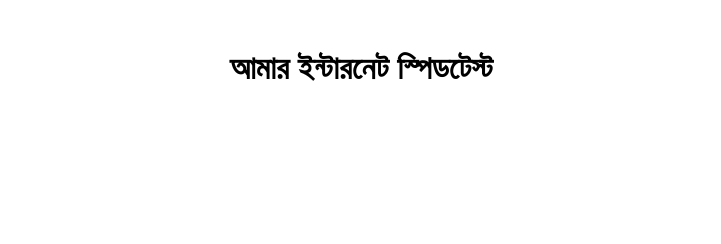
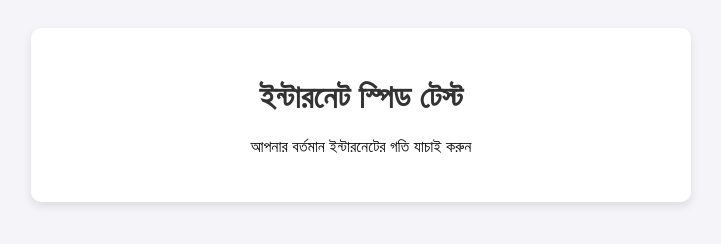
Before and after one commit to Atikur126/speedtest, a plain HTML site: page index.html in a window 1280 px wide. Shown: the whole page, without its empty margins (279-1000 px from the left). Drawn offline with Linux system fonts and the light colour scheme.

Commit message:
Update index.html

```diff
--- a/index.html
+++ b/index.html
@@ -2,14 +2,20 @@
 <html lang="bn">
 <head>
     <meta charset="UTF-8">
-    <title>SpeedTest by Atik</title>
+    <meta name="viewport" content="width=device-width, initial-scale=1.0">
+    <title>SpeedTest | Atikur Rahman</title>
     <style>
-        body { font-family: sans-serif; text-align: center; margin-top: 50px; }
+        body { font-family: 'Arial', sans-serif; text-align: center; background: #f4f4f9; padding: 20px; }
+        .container { max-width: 600px; margin: auto; background: white; padding: 30px; border-radius: 10px; box-shadow: 0 4px 10px rgba(0,0,0,0.1); }
+        h1 { color: #333; }
     </style>
 </head>
 <body>
-    <h1>আমার ইন্টারনেট স্পিডটেস্ট</h1>
-    <div id="speedtest"></div>
-    <script src="https://speed.cloudflare.com/celestia.js"></script>
+    <div class="container">
+        <h1>ইন্টারনেট স্পিড টেস্ট</h1>
+        <p>আপনার বর্তমান ইন্টারনেটের গতি যাচাই করুন</p>
+        <div id="speedtest"></div>
+        <script src="https://speed.cloudflare.com/celestia.js"></script>
+    </div>
 </body>
 </html>
```
